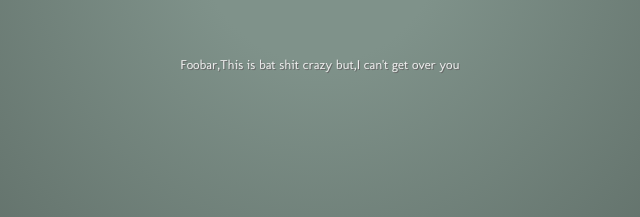
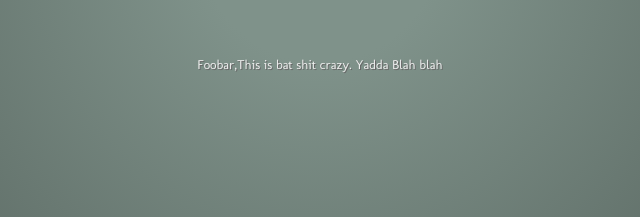
Before and after one commit to abishekk92/happy_budday, a plain HTML site: page index.html in a window 1280 px wide. Shown: the part 458-675 px from the top of the page, 320-960 px from the left. Drawn offline with nearby package versions, Linux system fonts and the light colour scheme.

Commit message:
First commit

```diff
--- a/index.html
+++ b/index.html
@@ -3,7 +3,7 @@
 <html>
 <head>
 	<meta http-equiv="Content-Type" content="text/html; charset=utf-8" />
-	<title>Sexy Lettering</title>
+	<title>Happy B'day</title>
 	<script type="text/javascript" src="https://ajax.googleapis.com/ajax/libs/jquery/1.8.3/jquery.min.js"></script>
 	<script type="text/javascript" src="js/jquery.lettering-0.6.1.min.js"></script>
 	<link href="http://fonts.googleapis.com/css?family=Lobster" rel="stylesheet" type="text/css">
@@ -18,7 +18,8 @@
 			<p class="sexy">Baishnabi</p>
 		</h1>
 		<span class="description">
-			Foobar,This is bat shit crazy but,I can't get over you
+			Foobar,This is bat shit crazy.
+			Yadda Blah blah
 		</span>
 	</div>
 </body>
```
